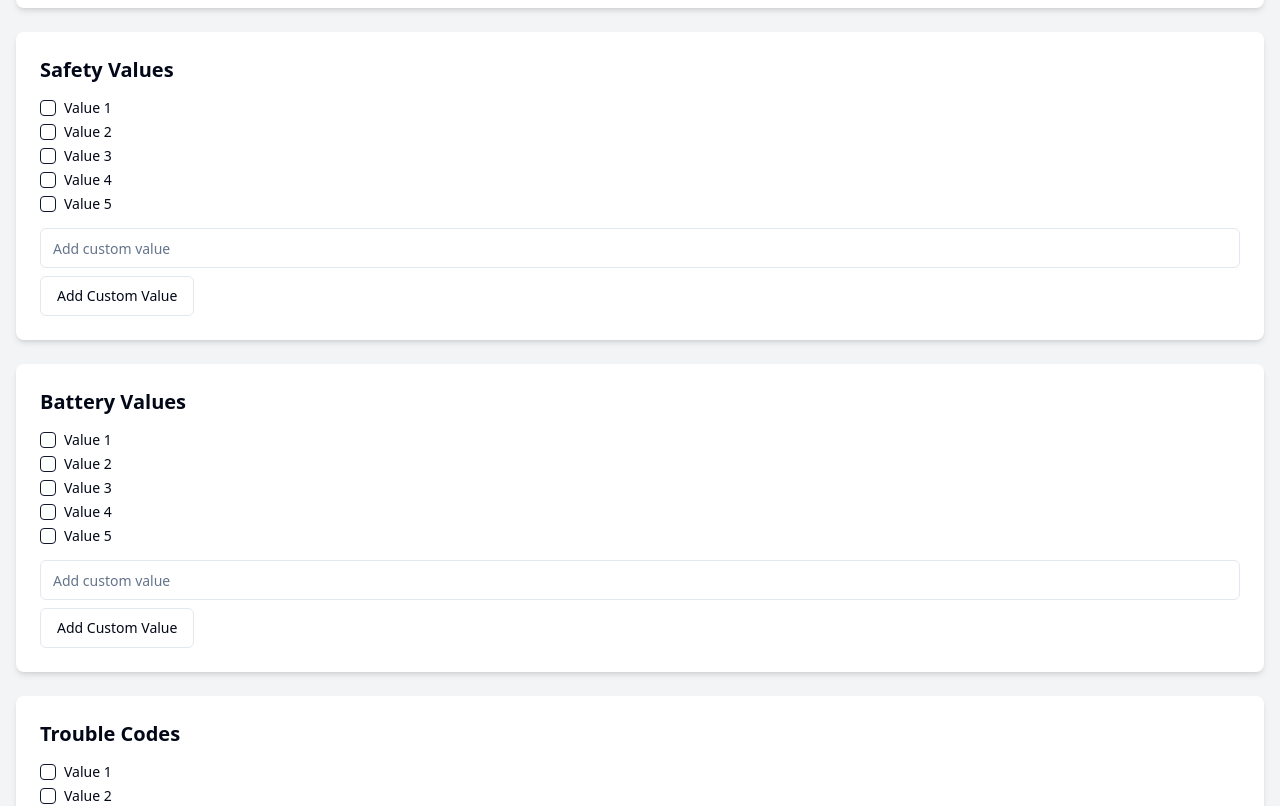
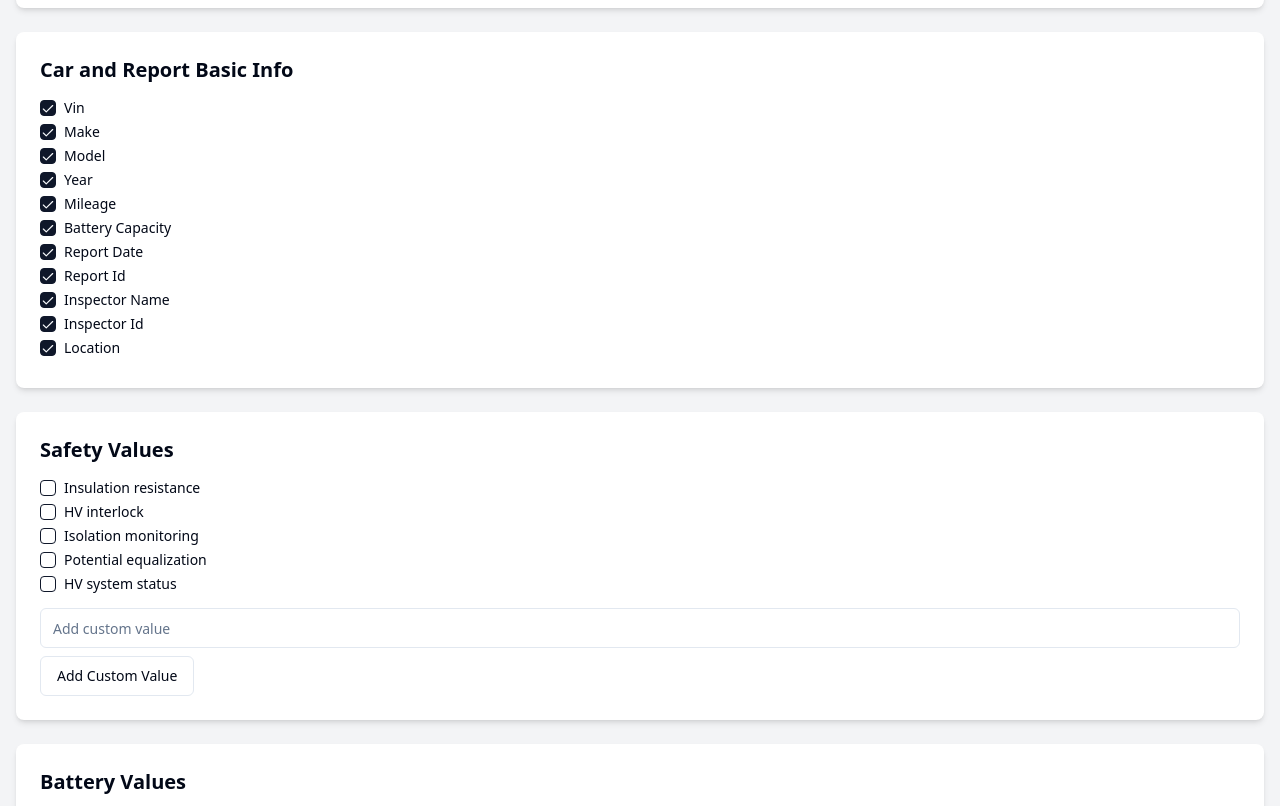
Before and after one commit to bebablub/autojourney-inspector-31, a React (Vite) app: page /customize in a window 1280 px wide. Shown: the part 376-1182 px from the top of the page. Built offline with nearby package versions, Linux system fonts and the light colour scheme.

Commit message:
Add configuration options for report
Implement functionality to configure displayed values in the car and report basic info block based on the provided document.
[skip gpt_engineer]

```diff
--- /dev/null
+++ b/src/components/CarReportInfoConfig.jsx
@@ -0,0 +1,45 @@
+import React, { useState } from 'react';
+import { Checkbox } from "@/components/ui/checkbox";
+
+const CarReportInfoConfig = () => {
+  const [selectedInfo, setSelectedInfo] = useState({
+    vin: true,
+    make: true,
+    model: true,
+    year: true,
+    mileage: true,
+    batteryCapacity: true,
+    reportDate: true,
+    reportId: true,
+    inspectorName: true,
+    inspectorId: true,
+    location: true
+  });
+
+  const handleInfoChange = (infoName) => {
+    setSelectedInfo(prev => ({
+      ...prev,
+      [infoName]: !prev[infoName]
+    }));
+  };
+
+  return (
+    <div className="bg-white p-6 rounded-lg shadow-md mb-6">
+      <h2 className="text-xl font-semibold mb-4">Car and Report Basic Info</h2>
+      {Object.entries(selectedInfo).map(([key, value]) => (
+        <div key={key} className="flex items-center mb-2">
+          <Checkbox
+            id={`carInfo-${key}`}
+            checked={value}
+            onCheckedChange={() => handleInfoChange(key)}
+          />
+          <label htmlFor={`carInfo-${key}`} className="ml-2 text-sm font-medium leading-none peer-disabled:cursor-not-allowed peer-disabled:opacity-70">
+            {key.charAt(0).toUpperCase() + key.slice(1).replace(/([A-Z])/g, ' $1').trim()}
+          </label>
+        </div>
+      ))}
+    </div>
+  );
+};
+
+export default CarReportInfoConfig;
--- a/src/components/ValueSectionDropdown.jsx
+++ b/src/components/ValueSectionDropdown.jsx
@@ -3,17 +3,9 @@ import { Checkbox } from "@/components/ui/checkbox";
 import { Input } from "@/components/ui/input";
 import { Button } from "@/components/ui/button";
 
-const ValueSectionDropdown = ({ title }) => {
+const ValueSectionDropdown = ({ title, defaultValues }) => {
   const [selectedValues, setSelectedValues] = useState([]);
   const [customValue, setCustomValue] = useState('');
-
-  const defaultValues = [
-    'Value 1',
-    'Value 2',
-    'Value 3',
-    'Value 4',
-    'Value 5',
-  ];
 
   const handleValueChange = (value) => {
     setSelectedValues(prev =>
--- a/src/pages/Customize.jsx
+++ b/src/pages/Customize.jsx
@@ -4,6 +4,7 @@ import { Checkbox } from "@/components/ui/checkbox";
 import { Input } from "@/components/ui/input";
 import Navigation from '../components/Navigation';
 import ValueSectionDropdown from '../components/ValueSectionDropdown';
+import CarReportInfoConfig from '../components/CarReportInfoConfig';
 
 const Customize = () => {
   const [selectedModules, setSelectedModules] = useState({
@@ -51,23 +52,55 @@ const Customize = () => {
           ))}
         </div>
 
+        {selectedModules.carAndReportBasicInfo && (
+          <CarReportInfoConfig />
+        )}
+
         {selectedModules.safetyValues && (
-          <ValueSectionDropdown title="Safety Values" />
+          <ValueSectionDropdown
+            title="Safety Values"
+            defaultValues={[
+              'Insulation resistance',
+              'HV interlock',
+              'Isolation monitoring',
+              'Potential equalization',
+              'HV system status'
+            ]}
+          />
         )}
 
         {selectedModules.batteryValues && (
-          <ValueSectionDropdown title="Battery Values" />
+          <ValueSectionDropdown
+            title="Battery Values"
+            defaultValues={[
+              'State of Charge (SoC)',
+              'State of Health (SoH)',
+              'Cell voltages',
+              'Temperature distribution',
+              'Capacity',
+              'Internal resistance'
+            ]}
+          />
         )}
 
         {selectedModules.troubleCodes && (
-          <ValueSectionDropdown title="Trouble Codes" />
+          <ValueSectionDropdown
+            title="Trouble Codes"
+            defaultValues={[
+              'Active DTCs',
+              'Pending DTCs',
+              'Permanent DTCs',
+              'DTC description',
+              'Freeze frame data'
+            ]}
+          />
         )}
 
         {selectedModules.compactOverview && (
           <div className="bg-white p-6 rounded-lg shadow-md mb-6">
             <h2 className="text-xl font-semibold mb-4">Configure Overview Logic</h2>
             <Input
-              placeholder="Enter logic for overview generation"
+              placeholder="Enter logic for overview generation (e.g., SoC > 80% && InsulationResistance > 100 kΩ)"
               value={overviewLogic}
               onChange={(e) => setOverviewLogic(e.target.value)}
               className="mb-4"
```
